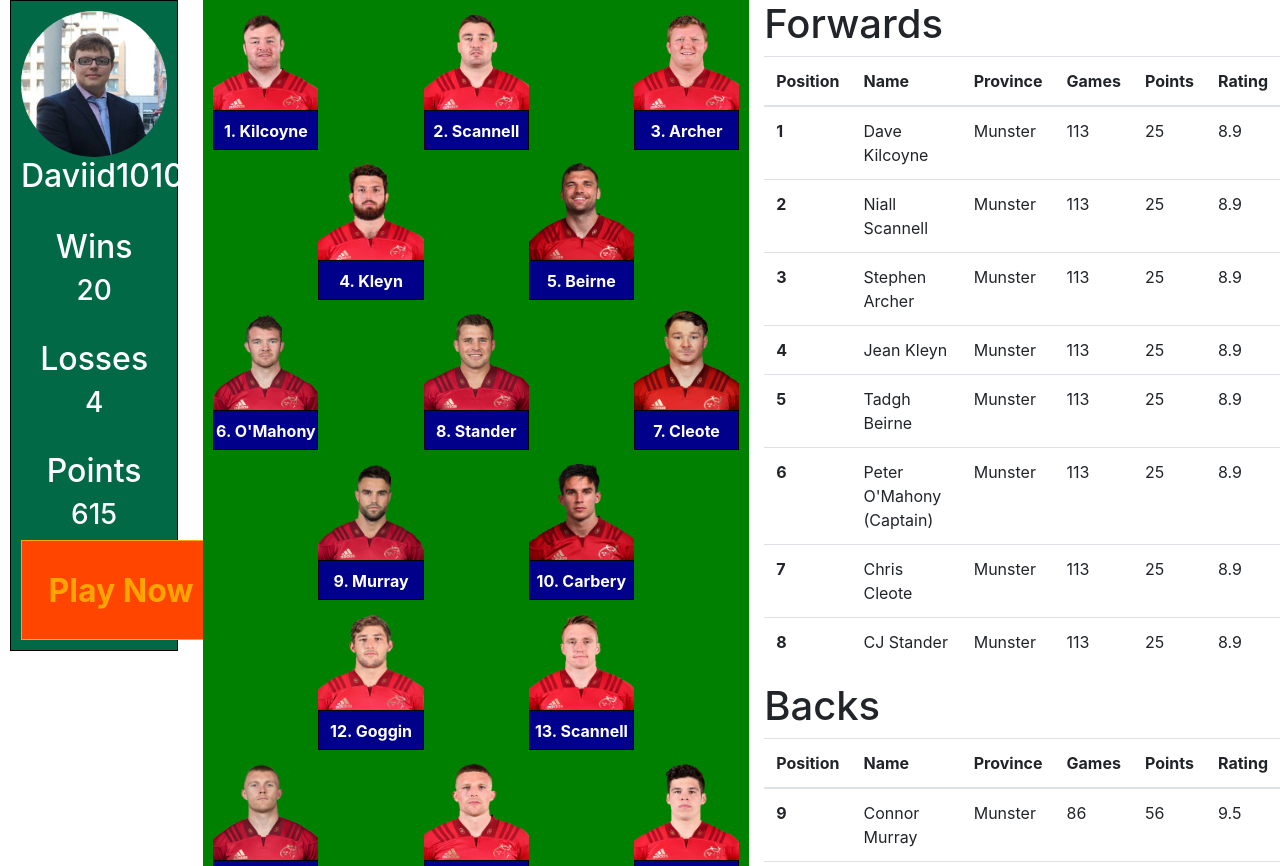
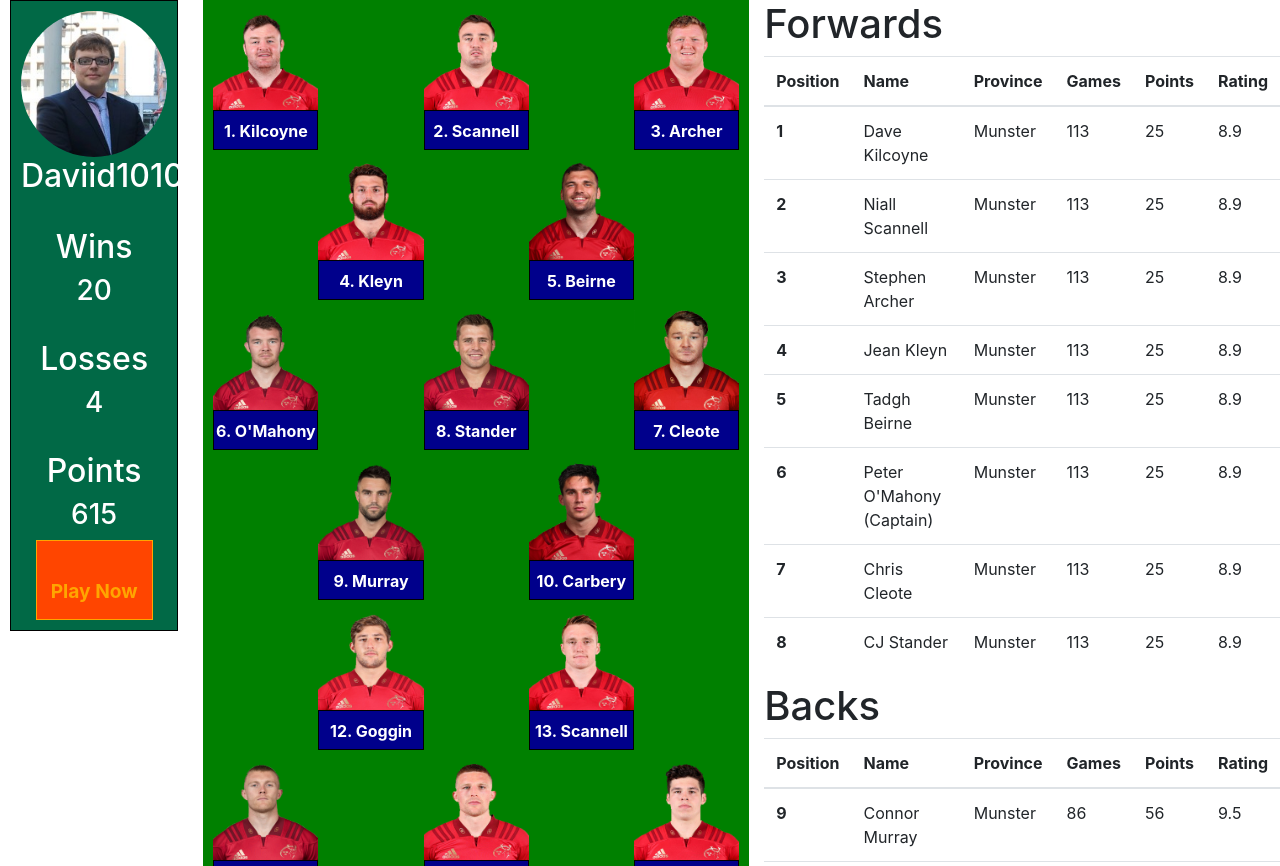
Before and after one commit to Daviid1010/TeamProjectSemester3, a PHP site: page / in a window 1280 px wide. Shown: the part 100-966 px from the top of the page. Run offline with PHP 8.4, Linux system fonts and the light colour scheme.

Commit message:
button fixed in brians ide

```diff
--- a/css/style.css
+++ b/css/style.css
@@ -67,8 +67,8 @@ img {
 }
 
 #play {
-    width: 200px;
-    height: 100px;
+    width: 80%;
+    height: 80px;
     background-color: orangered;
     border: 1px solid orange;
     color: orange;
@@ -76,7 +76,7 @@ img {
     text-align: center;
     vertical-align: middle;
     line-height: 100px;
-    font-size: 2em;
+    font-size: 1.2em;
 }
 
 #forwards {
```
